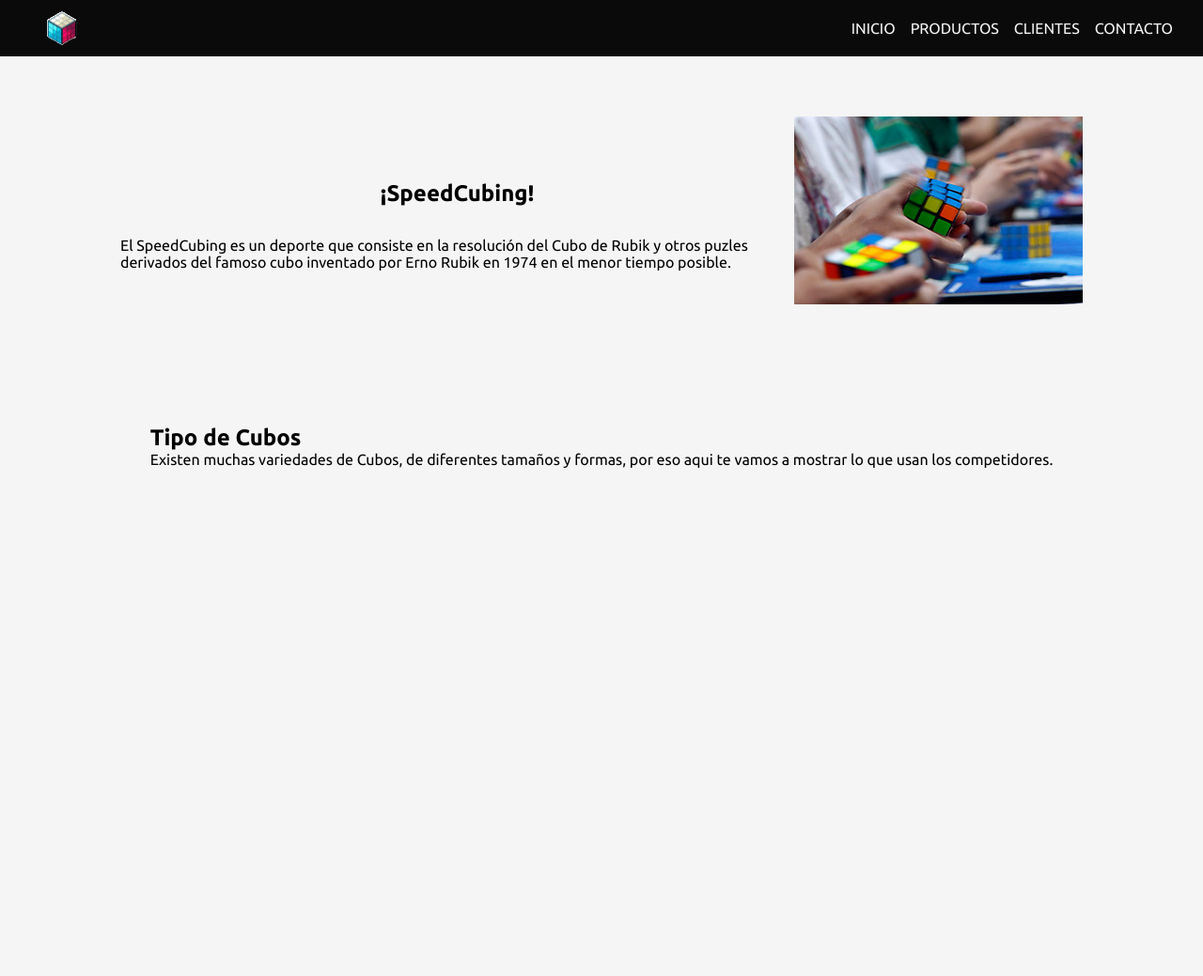
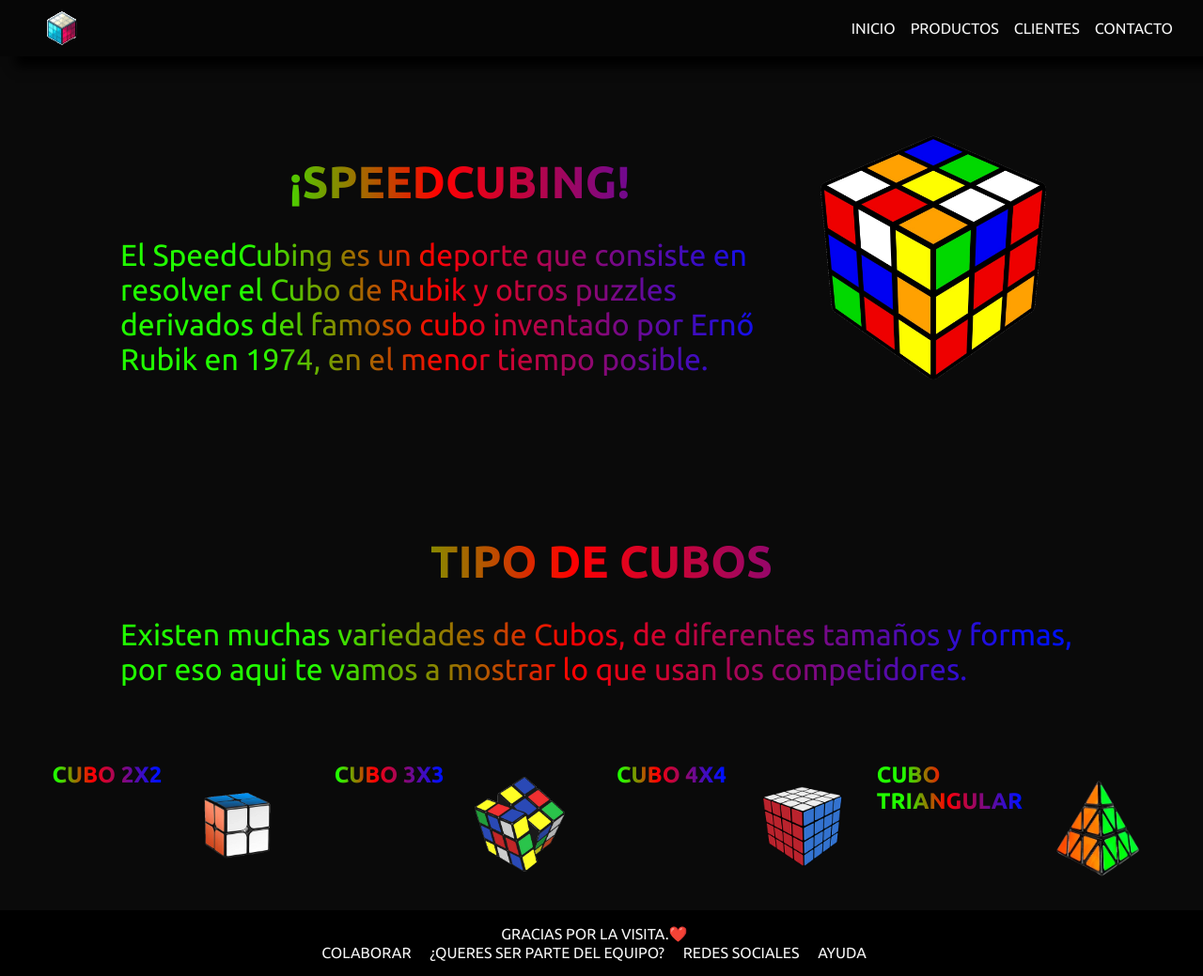
Before and after one commit to eljosem4/NUCBA-CSS, a plain HTML site: page entregable1/index.html in a window 1280 px wide. Shown: the whole page at 94% size. Before the commit the page ends 800 px from the top, so only its background shows below. Drawn offline with Linux system fonts and the light colour scheme; a web font is replaced by a local one.

Commit message:
upgrade.1.10

```diff
--- a/entregable1/index.html
+++ b/entregable1/index.html
@@ -13,19 +13,19 @@
                 <img src="./assets/logo.png" alt="LOGO DE CUBO">
             </picture>
             <nav>
-                <a href="#">INICIO</a>
-                <a href="#">PRODUCTOS</a>
-                <a href="#">CLIENTES</a>
-                <a href="#">CONTACTO</a>
+                <a href="#home">INICIO</a>
+                <a href="#products">PRODUCTOS</a>
+                <a href="#clients">CLIENTES</a>
+                <a href="#contacts">CONTACTO</a>
             </nav>
         </header>
         <main id="section-principal">
             <article>
                 <h2>¡SpeedCubing!</h2>
-                <p>El SpeedCubing es un deporte que consiste en la resolución del Cubo de Rubik y otros puzles derivados del famoso cubo inventado por Erno Rubik en 1974 en el menor tiempo posible.</p>
+                <p>El SpeedCubing es un deporte que consiste en resolver el Cubo de Rubik y otros puzzles derivados del famoso cubo inventado por Ernő Rubik en 1974, en el menor tiempo posible.</p>
             </article>
                 <picture>
-                    <img src="./assets/compe.jpg" alt="competicion">
+                    <img src="./assets/rubix3x3.png" alt="competicion">
             </picture>
         </main>
 
@@ -36,5 +36,28 @@
         </article>
     </section>
 
+    <section id="cubos">
+        <h3>Cubo 2x2</h3>
+        <picture><img src="./assets/2x2.png" alt=""></picture>
+        <h3>Cubo 3x3</h3>
+        <picture><img src="./assets/3x3.png" alt=""></picture>
+        <h3>Cubo 4x4</h3>
+        <picture><img src="./assets/4x4.png" alt=""></picture>
+        <h3>Cubo Triangular</h3>
+        <picture><img src="./assets/triangular.png" alt="" ></picture>
+    </section>
+    <header id="header-final">
+        <nav>
+            <li>
+                <ul>
+                    <p>Gracias por la visita.❤️</p>
+                    <a href="#">Colaborar</a>
+                    <a href="#">¿Queres ser parte del equipo?</a>
+                    <a href="#">Redes Sociales</a>
+                    <a href="#">Ayuda</a>
+                </ul>
+            </li>
+        </nav>
+    </header>
 </body>
 </html>
--- a/entregable1/styles/style.css
+++ b/entregable1/styles/style.css
@@ -12,7 +12,7 @@ main{
     align-items: center;
 }
 body{
-    background-color: whitesmoke;
+    background-color: rgb(10, 10, 10);
     font-family: "Ubuntu", sans-serif;
     display: flex;
     flex-direction: column;
@@ -20,7 +20,7 @@ body{
 }
 
 #header-barra{
-    background-color: #0A0A0A;
+    background-color: rgb(6, 6, 6);
     gap: 1rem;
     display: flex;
     align-items: center;
@@ -29,14 +29,14 @@ body{
     top: 0;
     left: 0;
     width: 100%;
-
-
+    box-shadow: 1rem .7rem .7rem rgb(0, 0, 0);
 }
 
 #header-barra picture{
     display: flex;
     justify-content: center;
     align-items: center;
+
 }
 
 #header-barra nav{
@@ -65,6 +65,12 @@ body{
     border: none;
     align-items: center;
     justify-content: center;
+    text-decoration: none;
+    text-transform: uppercase;
+    font-size: 3rem;
+    background: linear-gradient(85deg, rgba(33,255,0,1) 20%, rgba(255,0,0,1) 47%, rgba(0,16,255,1) 96%);
+    -webkit-text-fill-color:transparent;
+    -webkit-background-clip: text;
 }
 
 #section-principal p{
@@ -72,6 +78,12 @@ body{
     justify-content: center;
     align-items: flex-end;
     flex-direction: row;
+    font-size: 2rem;
+    background: linear-gradient(85deg, rgba(33,255,0,1) 20%, rgba(255,0,0,1) 47%, rgba(0,16,255,1) 96%);
+    -webkit-text-fill-color:transparent;
+    -webkit-background-clip: text;
+
+
 }
 
 
@@ -79,6 +91,7 @@ body{
     display: flex;
     justify-content: flex-end;
     align-items: flex-end;
+    width: calc(100% - 1rem);
 }
 
 
@@ -87,8 +100,134 @@ body{
 /* Seccion Secundaria */
 
 #section-secundaria{
-        display: flex;
-        flex-direction: row;
-        color: black;
-        padding: 4rem 8rem;
+    display: flex;
+    flex-direction: row;
+    color: black;
+    padding: 4rem 8rem;
 }
+
+#section-secundaria h2{
+    display: flex;
+    padding: 2rem 4rem;
+    border: none;
+    align-items: center;
+    justify-content: center;
+    text-decoration: none;
+    text-transform: uppercase;
+    color: black;
+    font-size: 3rem;
+    background: linear-gradient(85deg, rgba(33,255,0,1) 20%, rgba(255,0,0,1) 47%, rgba(0,16,255,1) 96%);
+    -webkit-text-fill-color:transparent;
+    -webkit-background-clip: text;
+
+
+}
+
+
+#section-secundaria p{
+    display: flex;
+    justify-content: center;
+    align-items: center;
+    flex-direction: row;
+    font-size: 2rem;
+    background: linear-gradient(85deg, rgba(33,255,0,1) 20%, rgba(255,0,0,1) 47%, rgba(0,16,255,1) 96%);
+    -webkit-text-fill-color:transparent;
+    -webkit-background-clip: text;
+}
+
+/* Tipos de CUbos */
+
+#cubos{
+    display: flex;
+    align-items: flex-start;
+    justify-content: center;
+    flex-direction: row;
+    padding: 1rem 2rem;
+
+}
+
+#cubos h3{
+    display: flex;
+    align-items: center;
+    justify-content: end;
+    width: calc(100% - 5rem);
+    font-size: 1.5rem;
+    text-transform: uppercase;
+    background: linear-gradient(85deg, rgba(33,255,0,1) 20%, rgba(255,0,0,1) 47%, rgba(0,16,255,1) 96%);
+    -webkit-text-fill-color:transparent;
+    -webkit-background-clip: text;
+}
+
+#cubos picture{
+    display: flex;
+    justify-content: flex-end;
+    align-items: flex-end;
+
+}
+
+
+#cubos img{
+    display: flex;
+    width: 10rem;
+    padding: 1rem 2rem;
+
+}
+/* Header Final */
+#header-final{
+    background-color: #000000;
+    gap: 1rem;
+    display: flex;
+    align-items: center;
+    height: calc(100% - 1rem);
+    padding: 1rem 2rem;
+    top: 0;
+    left: 0;
+    width: 100%;
+}
+
+#header-final nav{
+    display: flex;
+    flex: 1;
+    align-items: center;
+    justify-content: center;
+    flex-direction: column;
+    gap: .05rem;
+}
+#header-final li{
+    display: flex;
+    align-items: center;
+    justify-content: center;
+    flex-direction:column-reverse;
+}
+#header-final nav p{
+    display: flex;
+    align-items: center;
+    flex-direction: column;
+    text-decoration: none;
+    color: whitesmoke;
+    padding: .05rem;
+    padding-right: 1rem;
+    text-transform: uppercase;
+}
+#header-final nav a{
+    text-decoration: none;
+    color: whitesmoke;
+    padding-right: 1rem;
+    text-transform: uppercase;
+}
+
+/* Distinas Resoluciones */
+@media (max-width: 1200px){
+
+}
+
+@media (max-width: 992px){
+
+}
+@media (max-width: 768px){
+
+}
+
+@media (max-width:576px){
+
+}
```
Also changed, not shown: entregable1/assets/2x2.png (added), entregable1/assets/3x3.png (added), entregable1/assets/4x4.png (added), entregable1/assets/Scramble.svg.png (added), entregable1/assets/b1540459-5412-4d64-b7bd-03e90882d1c9.jpeg (added), entregable1/assets/cube.png (added), entregable1/assets/rubiks-cube-151670_1280.png (added), entregable1/assets/rubix3x3.png (added), entregable1/assets/triangular.png (added).
